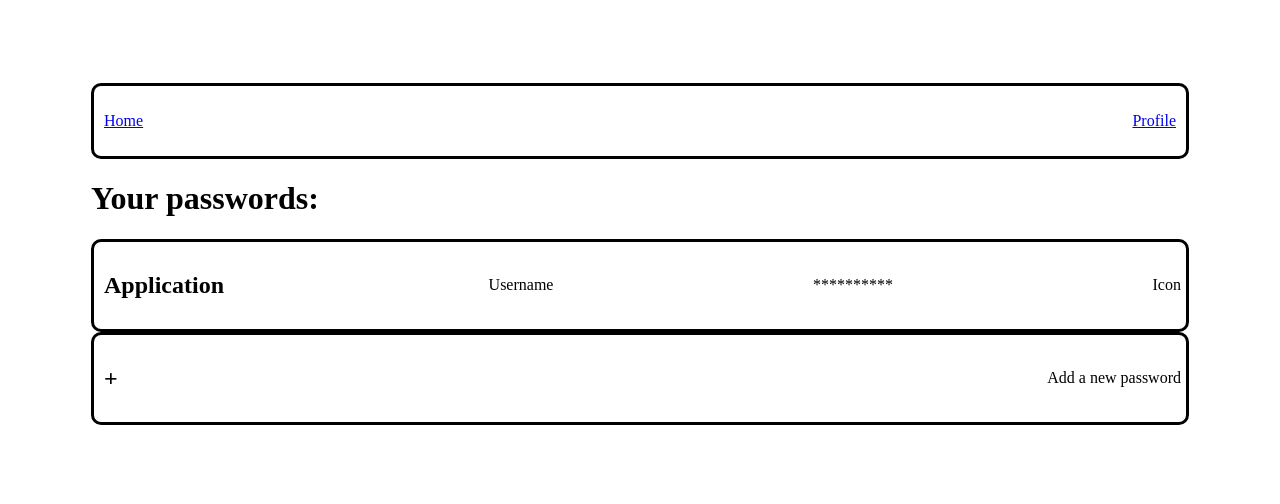
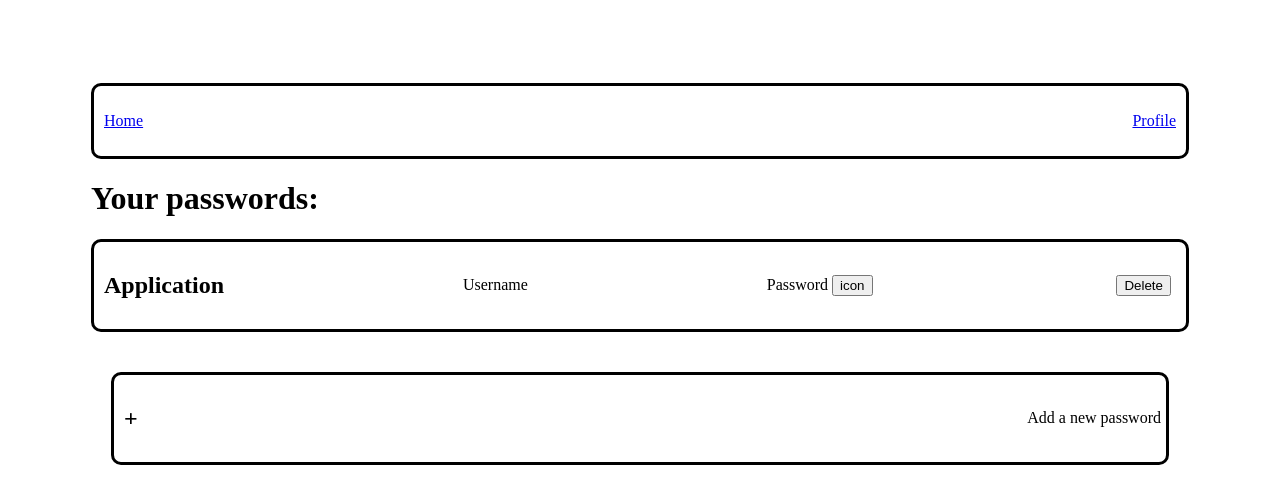
Before and after one commit to Skely157/JR-Dev, a SvelteKit app in the folder webdesign/JR-Passwords/my-app/: page /userPage in a window 1280 px wide. Shown: the top 504 px of the page. Built offline with nearby package versions, Linux system fonts and the light colour scheme.

Commit message:
General changes and passwordCard rework

```diff
--- a/webdesign/JR-Passwords/my-app/src/routes/addPassword.svelte
+++ b/webdesign/JR-Passwords/my-app/src/routes/addPassword.svelte
@@ -1,5 +1,10 @@
 <style>
     #main{
+        display: flex;
+        flex-direction: column;
+        justify-content: space-between;
+    }
+    #addPaswContainer{
         display: flex;
         justify-content: space-between;
         align-items: center;
@@ -7,6 +12,7 @@
         border-width: 3px;
         border-color: black;
         border-radius: 10px;
+        margin: 20px;
     }
     h2{
         padding: 10px;
@@ -14,12 +20,34 @@
     p{
         padding: 5px;
     }
+    button{
+	background: none;
+	color: inherit;
+	border: none;
+	padding: 0;
+	font: inherit;
+	cursor: pointer;
+	outline: inherit;
+    }
 </style>
 
+
 <div id="main">
-    <h2>+</h2>
-    <p>Add a new password</p>
+    {#each passwordCards as _, i}
+        <AddPasswordForm key={i}/>
+    {/each}
+    <div id="addPaswContainer">
+        <button on:click={addPasswordCard}><h2>+</h2></button>
+        <p>Add a new password</p>
+    </div>
 </div>
 
-<script>
+<script lang="ts">
+    import AddPasswordForm from "./addPasswordForm.svelte";
+
+    let passwordCards = [];
+
+    function addPasswordCard() {
+        passwordCards= [...passwordCards, {}];
+    }
 </script>
--- /dev/null
+++ b/webdesign/JR-Passwords/my-app/src/routes/addPasswordForm.svelte
@@ -0,0 +1,27 @@
+<style>
+    #addPasswordForm{
+        display: flex;
+        justify-content: space-between;
+        align-items: center;
+        border-style: solid;
+        border-width: 3px;
+        border-color: black;
+        border-radius: 10px;
+        padding: 10px;
+    }
+    #submit{
+        margin: 5px;
+    }
+</style>
+
+
+<div id="addPasswordForm">
+    <h2>Application: <input type="text" placeholder="Enter the application"></h2>
+    <p>Username: <input type="text" placeholder="Enter your username"></p>
+    <p>Password: <input type="password" placeholder="Enter your password"> <button>icon</button></p>
+    <button id="submit">Submit</button>
+ </div>
+
+
+<script>
+</script>
--- a/webdesign/JR-Passwords/my-app/src/routes/passwordCard.svelte
+++ b/webdesign/JR-Passwords/my-app/src/routes/passwordCard.svelte
@@ -1,5 +1,5 @@
 <style>
-    #main{
+    #passwordCard{
         display: flex;
         justify-content: space-between;
         align-items: center;
@@ -7,21 +7,22 @@
         border-width: 3px;
         border-color: black;
         border-radius: 10px;
-    }
-    h2{
         padding: 10px;
     }
-    p{
-        padding: 5px;
+    #submit{
+        margin: 5px;
     }
 </style>
 
-<div id="main">
+
+<div id="passwordCard">
     <h2>Application</h2>
     <p>Username</p>
-    <p>**********</p>
-    <p>Icon</p>
-</div>
+    <p>Password <button>icon</button></p>
+    <button id="submit">Delete</button>
+ </div>
+
+
 
 <script>
 </script>
--- a/webdesign/JR-Passwords/my-app/src/routes/userPage/+page.svelte
+++ b/webdesign/JR-Passwords/my-app/src/routes/userPage/+page.svelte
@@ -10,7 +10,7 @@
         <h1 id="yourPasw">Your passwords:</h1>
         <div id="paswContainer">
             <div class="paswList" id="paswCard">
-                <PasswordCard/>
+                <PasswordCard />
             </div>
             <div class="paswList" id="addPasw">
                 <AddPassword/>
@@ -26,6 +26,8 @@
         padding: 75px;
     }
     #paswContainer{
-        justify-content: space-between;
+        display: flex;
+        flex-direction: column;
+        gap: 20px;
     }
 </style>
```
